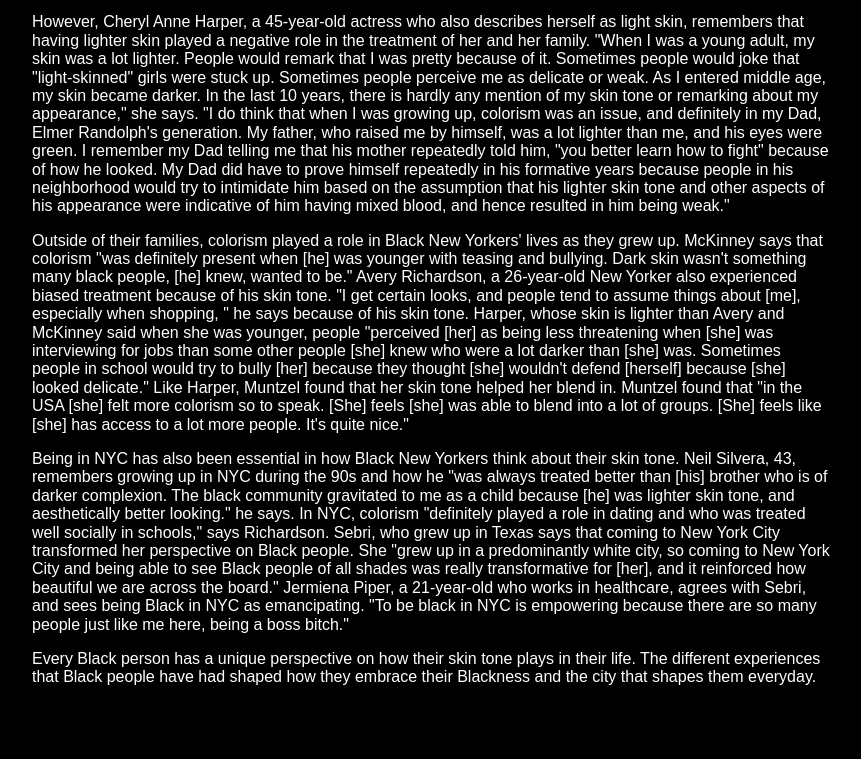
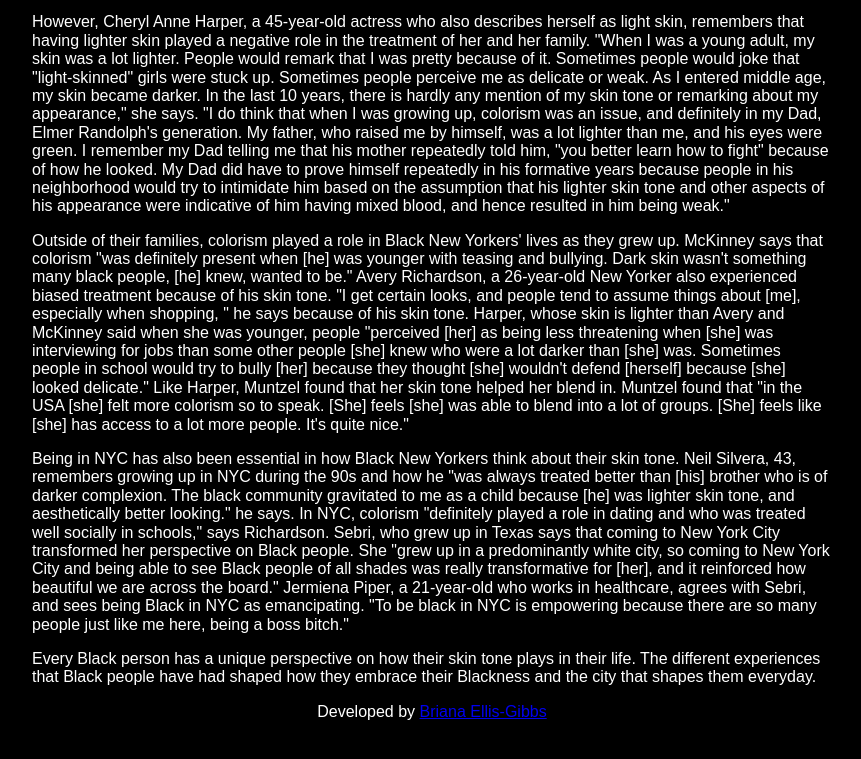
Before and after one commit to bellisgibbs1/brianafinal1, a plain HTML site: page index.html in a window 1280 px wide. Shown: the part 1455-2214 px from the top of the page, without its empty margins (208-1069 px from the left). Drawn offline with nearby package versions, Linux system fonts and the light colour scheme.

Commit message:
finalcommitt

```diff
--- a/index.html
+++ b/index.html
@@ -241,6 +241,9 @@
     </p>
 
 </div>
+
+<center>Developed by <a href="https://www.brianaellisgibbs.com/"> Briana Ellis-Gibbs </a></center>
+
 <script src="main.js"></script>
 
 </body>
```
